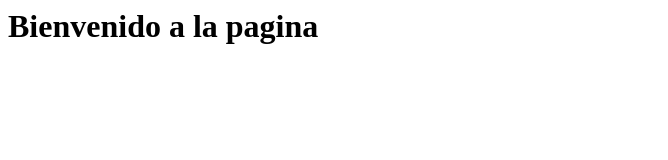
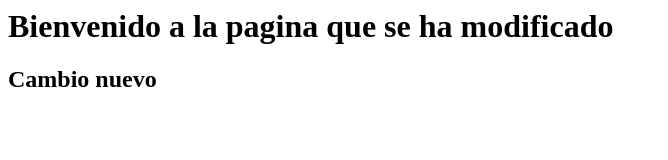
Before and after one commit to juanpeprofe15/PruebaUno, a plain HTML site: page index.html in a window 1280 px wide. Shown: the whole page, without its empty margins (0-668 px from the left). Drawn offline with Linux system fonts and the light colour scheme.

Commit message:
Cambio en ramaDesarrollo

```diff
--- a/index.html
+++ b/index.html
@@ -2,6 +2,7 @@
 <head>
 </head>
 <body>
-<h1> Bienvenido a la pagina </h1>
+<h1> Bienvenido a la pagina que se ha modificado </h1>
+<h2>Cambio nuevo</h2>
 </body>
 </html>
```
